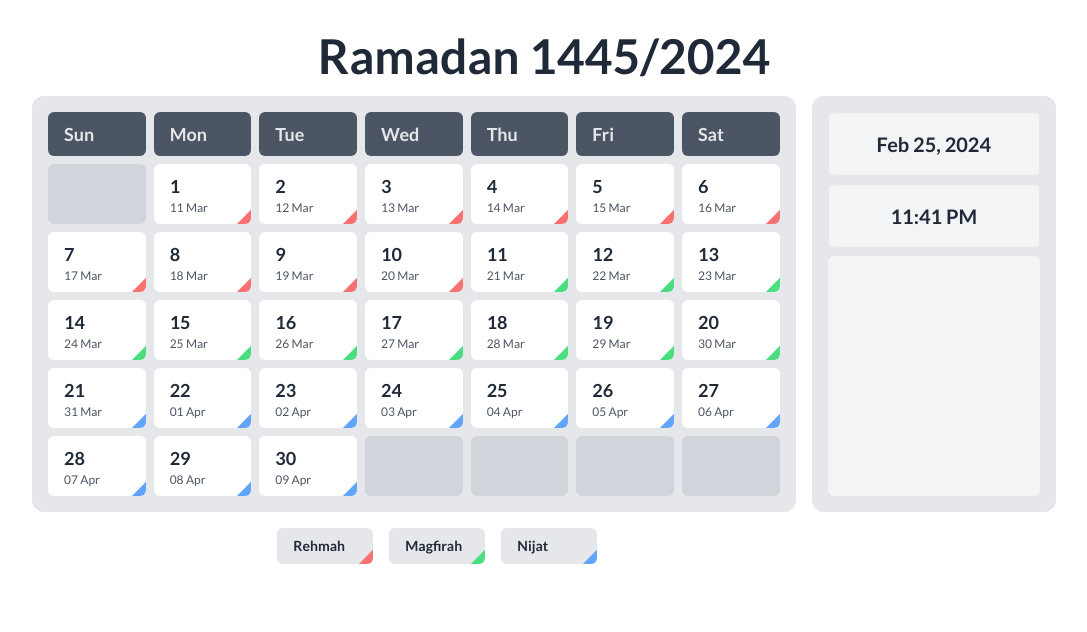
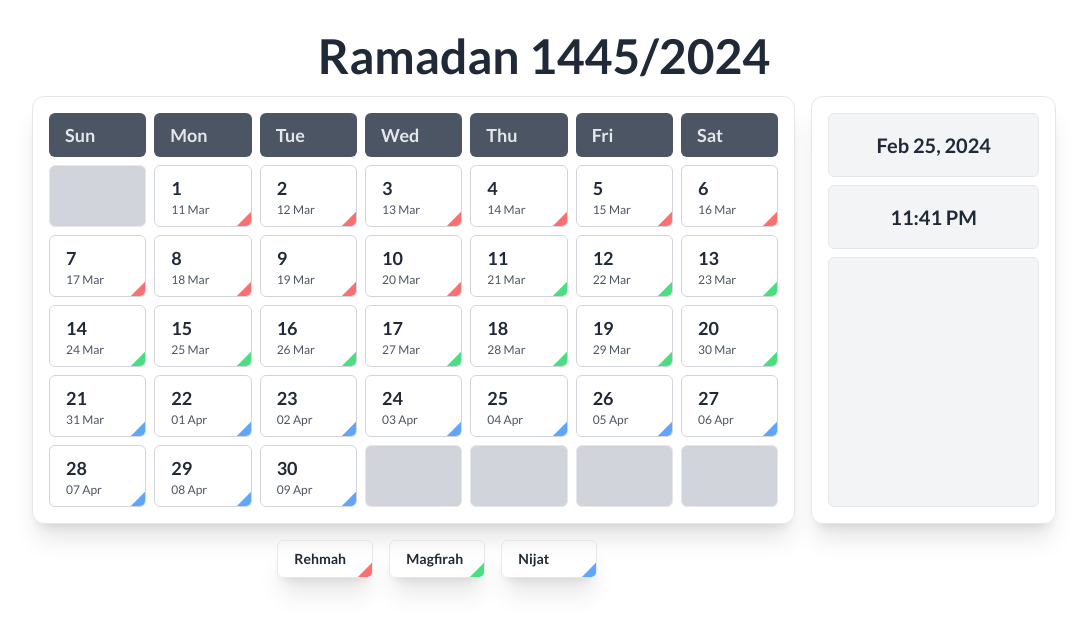
Before and after one commit to zainsci/ramadan-2024, a React (Vite) app: page / in a window 1280 px wide. Shown: the top 632 px of the page, without its empty margins (96-1183 px from the left). Built offline with nearby package versions, Linux system fonts and the light colour scheme.

Commit message:
fix(app): update calendar UI

```diff
--- a/src/components/calender.tsx
+++ b/src/components/calender.tsx
@@ -70,12 +70,12 @@ export default function Calender() {
 				month: "short",
 			}) === day
 		)
-			return "bg-sky-300"
+			return "bg-sky-300 border-sky-300"
 
 		if (new Date(`${day} 2024`).valueOf() < today.valueOf())
 			return "bg-gray-300"
 
-		return "bg-white"
+		return "bg-white border-gray-300"
 	}
 
 	return (
@@ -95,7 +95,7 @@ export default function Calender() {
 				<div className="max-w-5xl mx-auto w-full flex flex-col justify-center items-center space-y-4">
 					<h1 className="text-5xl text-center font-bold">Ramadan 1445/2024</h1>
 					<div className="flex flex-1 gap-4 w-full select-none">
-						<div className="w-full bg-gray-200 rounded-xl p-4 space-y-2">
+						<div className="w-full bg-white border border-gray-200 rounded-xl p-4 space-y-2 shadow-xl">
 							<ul className="flex gap-2">
 								{days.map((day) => (
 									<li
@@ -127,7 +127,7 @@ export default function Calender() {
 													!!!getDay(week, weekDay) && "cursor-default"
 												} relative overflow-hidden ${dayStatus(
 													getGregorianDay(week, weekDay)
-												)}`}
+												)} border`}
 											>
 												<div className="font-bold">
 													{!!getDay(week, weekDay) && getDay(week, weekDay)}
@@ -154,9 +154,9 @@ export default function Calender() {
 								</ul>
 							))}
 						</div>
-						<div className="w-80 flex flex-col bg-gray-200 rounded-xl p-4 space-y-2">
+						<div className="w-80 flex flex-col border border-gray-200 rounded-xl p-4 space-y-2 shadow-xl">
 							<DateTime />
-							<div className="bg-gray-100 flex-1 rounded-md"></div>
+							<div className="bg-gray-100 border border-gray-200 flex-1 rounded-md"></div>
 						</div>
 					</div>
 					<div className="flex justify-center items-center select-none">
@@ -164,7 +164,7 @@ export default function Calender() {
 							{ashra.map((ashra) => (
 								<div
 									key={ashra.name}
-									className="flex flex-col justify-start items-start w-24 text-sm font-bold px-4 py-2 rounded-md bg-gray-200 relative overflow-hidden"
+									className="flex flex-col justify-start items-start w-24 text-sm font-bold px-4 py-2 rounded-md border border-gray-200 relative overflow-hidden shadow-xl"
 								>
 									<span>{ashra.name}</span>
 									<span
```
